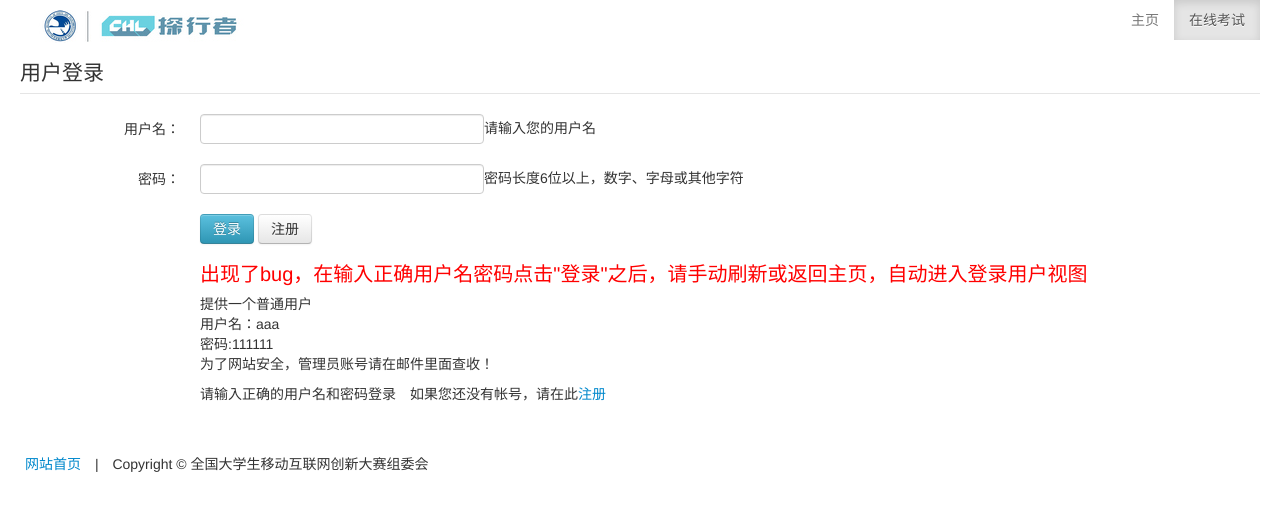
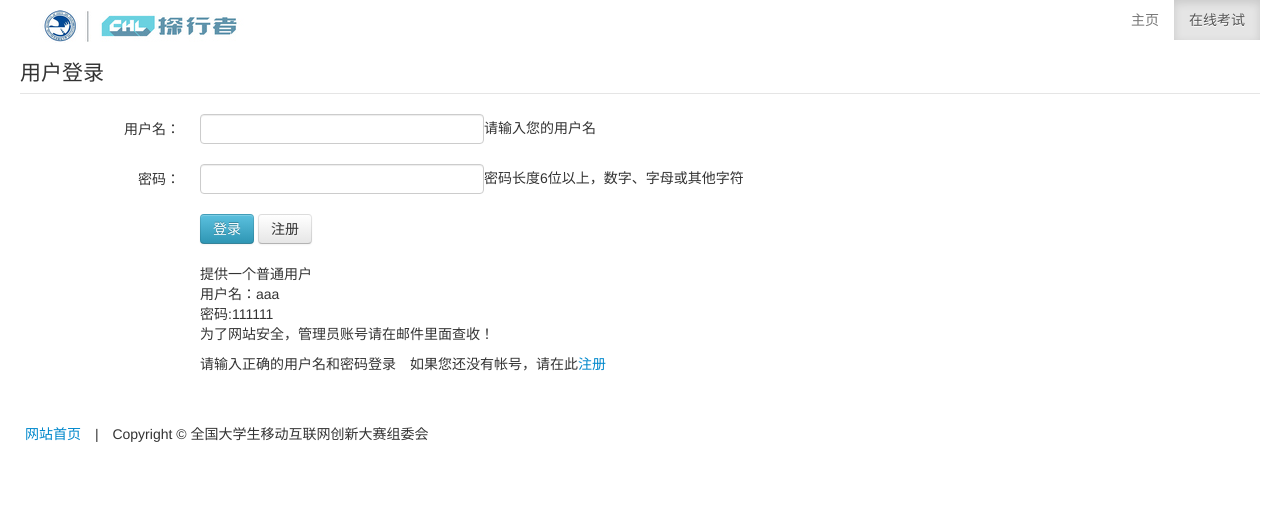
Before and after one commit to chtisatalent/doorindex, a PHP site: page /data/html/user/tpls/app/login.html in a window 1280 px wide. Shown: the part 30-541 px from the top of the page. Run offline with PHP 8.4, Linux system fonts and the light colour scheme; some libraries are stand-ins or nearby versions.

Commit message:
“文字修改v89

```diff
--- a/app/core/tpls/master/login.tpl
+++ b/app/core/tpls/master/login.tpl
@@ -73,7 +73,7 @@
 						<div class="control-group">
 							<div class="controls">
 
-<p style ="color:red;font-size:20px;">出现了bug，在输入正确用户名密码点击"登录"之后，请手动刷新或返回主页，自动进入登录用户视图</p><p>提供一个普通用户<br/>用户名：aaa<br/>密码:111111<br/>为了网站安全，管理员账号请在邮件里面查收！</p><p>请输入正确的用户名和密码登录　如果您还没有帐号，请在此<a href="index.php?user-app-register">注册</a></p>
+<p>提供一个普通用户<br/>用户名：aaa<br/>密码:111111<br/>为了网站安全，管理员账号请在邮件里面查收！</p><p>请输入正确的用户名和密码登录　如果您还没有帐号，请在此<a href="index.php?user-app-register">注册</a></p>
 							</div>
 						</div>
 					</div>
--- a/app/exam/tpls/phone/login.tpl
+++ b/app/exam/tpls/phone/login.tpl
@@ -37,7 +37,7 @@
 						<div class="control-group">
 							<div class="controls">
 
-<p style ="color:red;font-size:20px;">出现了bug，在输入正确用户名密码点击"登录"之后，请手动刷新或返回主页，自动进入登录用户视图</p><p>提供一个普通用户<br/>用户名：aaa<br/>密码:111111<br/>为了网站安全，管理员账号请在邮件里面查收！</p><p>请输入正确的用户名和密码登录　如果您还没有帐号，请在此<a href="index.php?user-app-register">注册</a></p>
+<p>提供一个普通用户<br/>用户名：aaa<br/>密码:111111<br/>为了网站安全，管理员账号请在邮件里面查收！</p><p>请输入正确的用户名和密码登录　如果您还没有帐号，请在此<a href="index.php?user-app-register">注册</a></p>
 							</div>
 						</div>
 					</div>
--- a/app/user/tpls/Copy of app/login.tpl
+++ b/app/user/tpls/Copy of app/login.tpl
@@ -30,7 +30,7 @@
 						<div class="control-group">
 							<div class="controls">
 
-<p style ="color:red;font-size:20px;">出现了bug，在输入正确用户名密码点击"登录"之后，请手动刷新或返回主页，自动进入登录用户视图</p><p>提供一个普通用户<br/>用户名：aaa<br/>密码:111111<br/>为了网站安全，管理员账号请在邮件里面查收！</p><p>请输入正确的用户名和密码登录　如果您还没有帐号，请在此<a href="index.php?user-app-register">注册</a></p>
+<p>提供一个普通用户<br/>用户名：aaa<br/>密码:111111<br/>为了网站安全，管理员账号请在邮件里面查收！</p><p>请输入正确的用户名和密码登录　如果您还没有帐号，请在此<a href="index.php?user-app-register">注册</a></p>
 							</div>
 						</div>
 					</div>
--- a/app/user/tpls/app/login.tpl
+++ b/app/user/tpls/app/login.tpl
@@ -31,7 +31,7 @@
 							<div class="controls">
 								<p>出现bug，在输入正确密码后请手动刷新</p>
 
-<p style ="color:red;font-size:20px;">出现了bug，在输入正确用户名密码点击"登录"之后，请手动刷新或返回主页，自动进入登录用户视图</p><p>提供一个普通用户<br/>用户名：aaa<br/>密码:111111<br/>为了网站安全，管理员账号请在邮件里面查收！</p><p>请输入正确的用户名和密码登录　如果您还没有帐号，请在此<a href="index.php?user-app-register">注册</a></p>
+<p>提供一个普通用户<br/>用户名：aaa<br/>密码:111111<br/>为了网站安全，管理员账号请在邮件里面查收！</p><p>请输入正确的用户名和密码登录　如果您还没有帐号，请在此<a href="index.php?user-app-register">注册</a></p>
 							</div>
 						</div>
 					</div>
--- a/data/compile/core/tpls/master/%%cpl%%login.php
+++ b/data/compile/core/tpls/master/%%cpl%%login.php
@@ -73,7 +73,7 @@
 						<div class="control-group">
 							<div class="controls">
 
-<p style ="color:red;font-size:20px;">出现了bug，在输入正确用户名密码点击"登录"之后，请手动刷新或返回主页，自动进入登录用户视图</p><p>提供一个普通用户<br/>用户名：aaa<br/>密码:111111<br/>为了网站安全，管理员账号请在邮件里面查收！</p><p>请输入正确的用户名和密码登录　如果您还没有帐号，请在此<a href="index.php?user-app-register">注册</a></p>
+<p>提供一个普通用户<br/>用户名：aaa<br/>密码:111111<br/>为了网站安全，管理员账号请在邮件里面查收！</p><p>请输入正确的用户名和密码登录　如果您还没有帐号，请在此<a href="index.php?user-app-register">注册</a></p>
 							</div>
 						</div>
 					</div>
--- a/data/compile/user/tpls/app/%%cpl%%login.php
+++ b/data/compile/user/tpls/app/%%cpl%%login.php
@@ -30,7 +30,7 @@
 						<div class="control-group">
 							<div class="controls">
 
-<p style ="color:red;font-size:20px;">出现了bug，在输入正确用户名密码点击"登录"之后，请手动刷新或返回主页，自动进入登录用户视图</p><p>提供一个普通用户<br/>用户名：aaa<br/>密码:111111<br/>为了网站安全，管理员账号请在邮件里面查收！</p><p>请输入正确的用户名和密码登录　如果您还没有帐号，请在此<a href="index.php?user-app-register">注册</a></p>
+<p>提供一个普通用户<br/>用户名：aaa<br/>密码:111111<br/>为了网站安全，管理员账号请在邮件里面查收！</p><p>请输入正确的用户名和密码登录　如果您还没有帐号，请在此<a href="index.php?user-app-register">注册</a></p>
 							</div>
 						</div>
 					</div>
--- a/data/html/core/tpls/master/login.html
+++ b/data/html/core/tpls/master/login.html
@@ -73,7 +73,7 @@
 						<div class="control-group">
 							<div class="controls">
 
-<p style ="color:red;font-size:20px;">出现了bug，在输入正确用户名密码点击"登录"之后，请手动刷新或返回主页，自动进入登录用户视图</p><p>提供一个普通用户<br/>用户名：aaa<br/>密码:111111<br/>为了网站安全，管理员账号请在邮件里面查收！</p><p>请输入正确的用户名和密码登录　如果您还没有帐号，请在此<a href="index.php?user-app-register">注册</a></p>
+<p>提供一个普通用户<br/>用户名：aaa<br/>密码:111111<br/>为了网站安全，管理员账号请在邮件里面查收！</p><p>请输入正确的用户名和密码登录　如果您还没有帐号，请在此<a href="index.php?user-app-register">注册</a></p>
 							</div>
 						</div>
 					</div>
--- a/data/html/user/tpls/app/login.html
+++ b/data/html/user/tpls/app/login.html
@@ -90,7 +90,7 @@
 						<div class="control-group">
 							<div class="controls">
 
-<p style ="color:red;font-size:20px;">出现了bug，在输入正确用户名密码点击"登录"之后，请手动刷新或返回主页，自动进入登录用户视图</p><p>提供一个普通用户<br/>用户名：aaa<br/>密码:111111<br/>为了网站安全，管理员账号请在邮件里面查收！</p><p>请输入正确的用户名和密码登录　如果您还没有帐号，请在此<a href="index.php?user-app-register">注册</a></p>
+<p>提供一个普通用户<br/>用户名：aaa<br/>密码:111111<br/>为了网站安全，管理员账号请在邮件里面查收！</p><p>请输入正确的用户名和密码登录　如果您还没有帐号，请在此<a href="index.php?user-app-register">注册</a></p>
 							</div>
 						</div>
 					</div>
```
